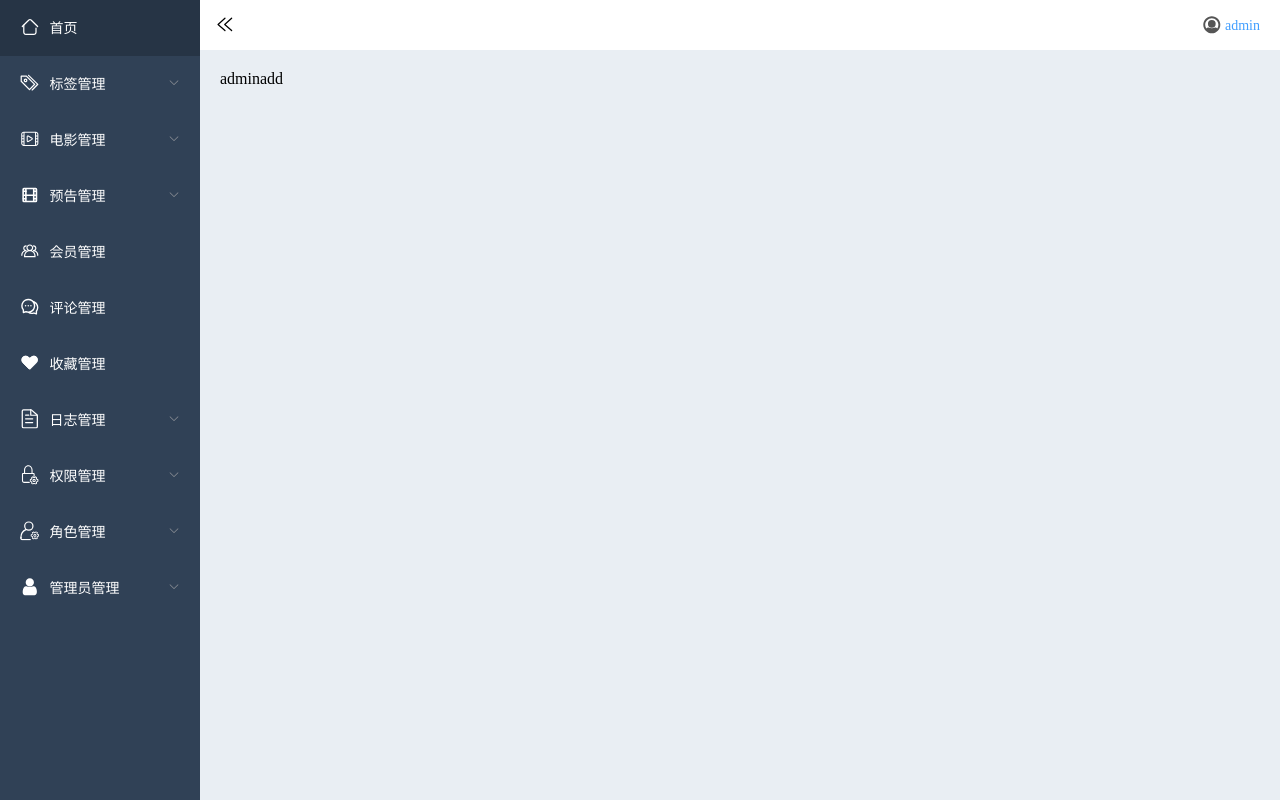
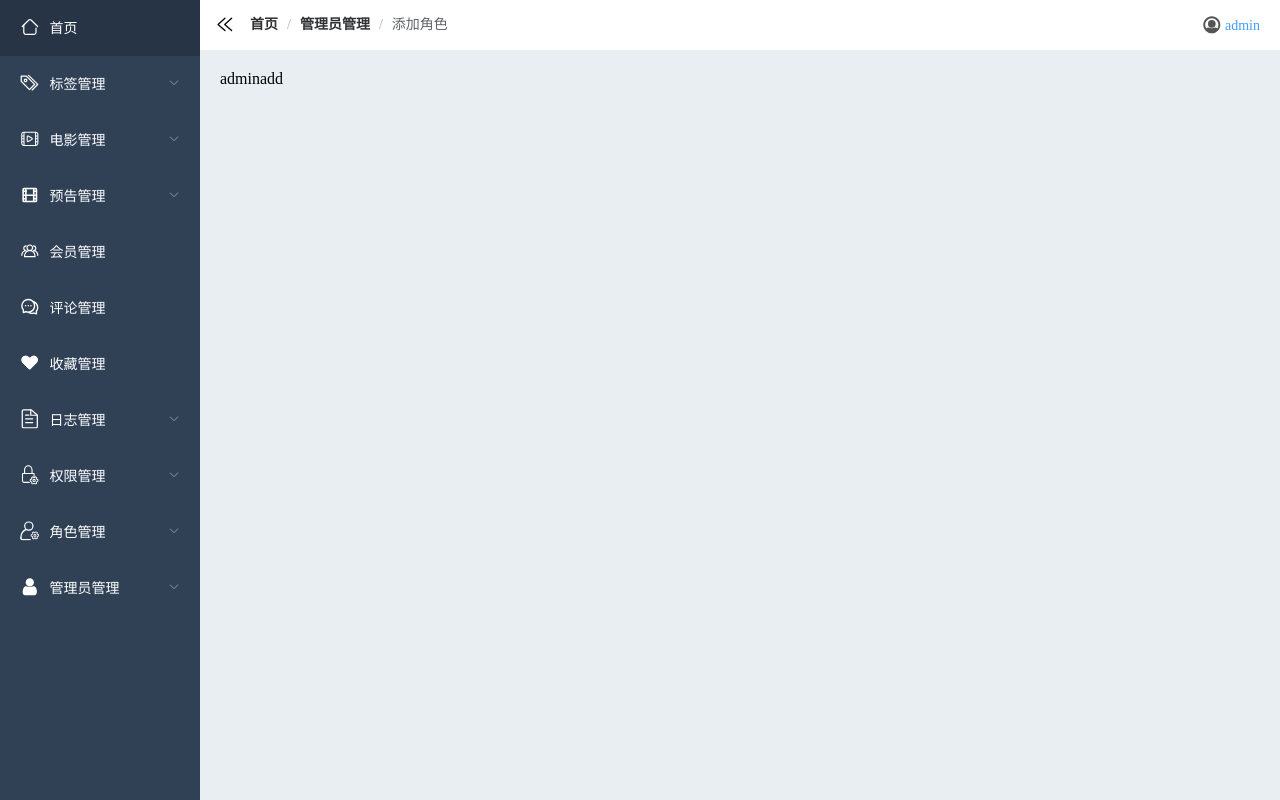
Before and after one commit to WieLun/Movie, a Vue app: page /admin/admin/add in a window 1280 px wide. Built offline with nearby package versions, Linux system fonts and the light colour scheme; sample sign-in values are in the browser's storage.

Commit message:
login sideitem finish add BreadCrumb

```diff
--- a/src/components/common/breadcrumb/Breadcrumb.vue
+++ b/src/components/common/breadcrumb/Breadcrumb.vue
@@ -1,10 +1,11 @@
 <template>
   <div>
     <el-breadcrumb separator="/">
-      <el-breadcrumb-item :to="{ path: '/admin' }">首页</el-breadcrumb-item>
-      <el-breadcrumb-item><a href="/">活动管理</a></el-breadcrumb-item>
-      <el-breadcrumb-item>活动列表</el-breadcrumb-item>
-      <el-breadcrumb-item>活动详情</el-breadcrumb-item>
+      <el-breadcrumb-item
+        v-for="(item, index) in levelList"
+        :key="index"
+        ><a :href="item.path">{{ item.meta.title }}</a></el-breadcrumb-item
+      >
     </el-breadcrumb>
   </div>
 </template>
@@ -12,11 +13,38 @@
 <script>
 export default {
   name: "BreadCrumb",
+  data() {
+    return {
+      levelList: null,
+    };
+  },
+  watch: {
+    $route() {
+      this.getBreadcrumb();
+    },
+  },
   methods: {
     getBreadcrumb() {
-      let matched = this.$route.matched.filter(item => item.meta && item.meta.title);
-      console.log(matched);
-      console.log(this.$route);
+      let matched = this.$route.matched.filter(
+        (item) => item.meta && item.meta.title
+      );
+      const first = matched[0];
+      if (!this.isDashboard(first)) {
+        matched = [{ path: "/admin", meta: { title: "首页" } }].concat(
+          matched
+        );
+      }
+      this.levelList = matched.filter(item => item.meta && item.meta.title && item.meta.breadcrumb !== false);
+      console.log("111", this.levelList);
+    },
+    isDashboard(route) {
+      const name = route && route.name;
+      if (!name) {
+        return false;
+      }
+      return (
+        name.trim().toLocaleLowerCase() === "Home".toLocaleLowerCase()
+      );
     },
   },
   created() {
--- a/src/components/common/navmenu/NavMenu.vue
+++ b/src/components/common/navmenu/NavMenu.vue
@@ -37,7 +37,7 @@ export default {
   },
   data() {
     return {
-      activePath: " ",
+      activePath: "",
     };
   },
   methods: {
@@ -52,6 +52,9 @@ export default {
       console.log(key, keyPath);
     },
   },
+  created() {
+    this.activePath = sessionStorage.getItem("activePath");
+  },
   computed: {
     routes() {
       return this.$router.options.routes;
--- a/src/components/common/navmenu/sideItem/sideItem.vue
+++ b/src/components/common/navmenu/sideItem/sideItem.vue
@@ -5,6 +5,7 @@
         :index="item.path + '/' + subItem.path"
         v-for="(subItem, index) in item.children"
         :key="index"
+        @click="saveNavState(item.path + '/' + subItem.path)"
       >
         <svg-icon :icon-class="subItem.meta.icon" />
         <span slot="title">{{ subItem.meta.title }}</span>
@@ -45,9 +46,7 @@ export default {
       default: "",
     },
   },
-  created() {
-    this.activePath = sessionStorage.getItem("activePath");
-  },
+
   methods: {
     saveNavState(activePath) {
       sessionStorage.setItem("activePath", activePath);
--- a/src/components/content/container/Container.vue
+++ b/src/components/content/container/Container.vue
@@ -7,8 +7,9 @@
     <el-container>
       <el-header height="50px">
         <nav-bar>
-          <div slot="left">
+          <div slot="left" class="navbar-left">
             <hamburger @toggleClick="toggleClick" />
+            <breadcrumb />
           </div>
           <div slot="right">
             <dropdown @logoutClick="logoutClick" />
@@ -28,6 +29,7 @@ import NavBar from "components/common/navbar/NavBar";
 import NavMenu from "components/common/navmenu/NavMenu";
 
 import Hamburger from "components/common/hamburger/Hamburger";
+import Breadcrumb from "components/common/breadcrumb/Breadcrumb";
 import Dropdown from "components/common/dropdown/Dropdown";
 export default {
   name: "Container",
@@ -35,6 +37,7 @@ export default {
     NavBar,
     NavMenu,
     Hamburger,
+    Breadcrumb,
     Dropdown,
   },
   data() {
@@ -49,7 +52,7 @@ export default {
     logoutClick() {
       sessionStorage.removeItem("user");
       this.$router.push("/admin/login");
-    }
+    },
   },
 };
 </script>
@@ -75,4 +78,8 @@ export default {
   /* background-color: #4A5064; */
   text-align: center;
 }
+.navbar-left {
+  display: flex;
+  align-items: center;
+}
 </style>
--- a/src/router/index.js
+++ b/src/router/index.js
@@ -68,7 +68,7 @@ const routes = [
     ]
   },
   {
-    path: '/admin/moive',
+    path: '/admin/movie',
     redirect: '/admin/movie/add',
     name: 'Movie',
     component: Container,
```
